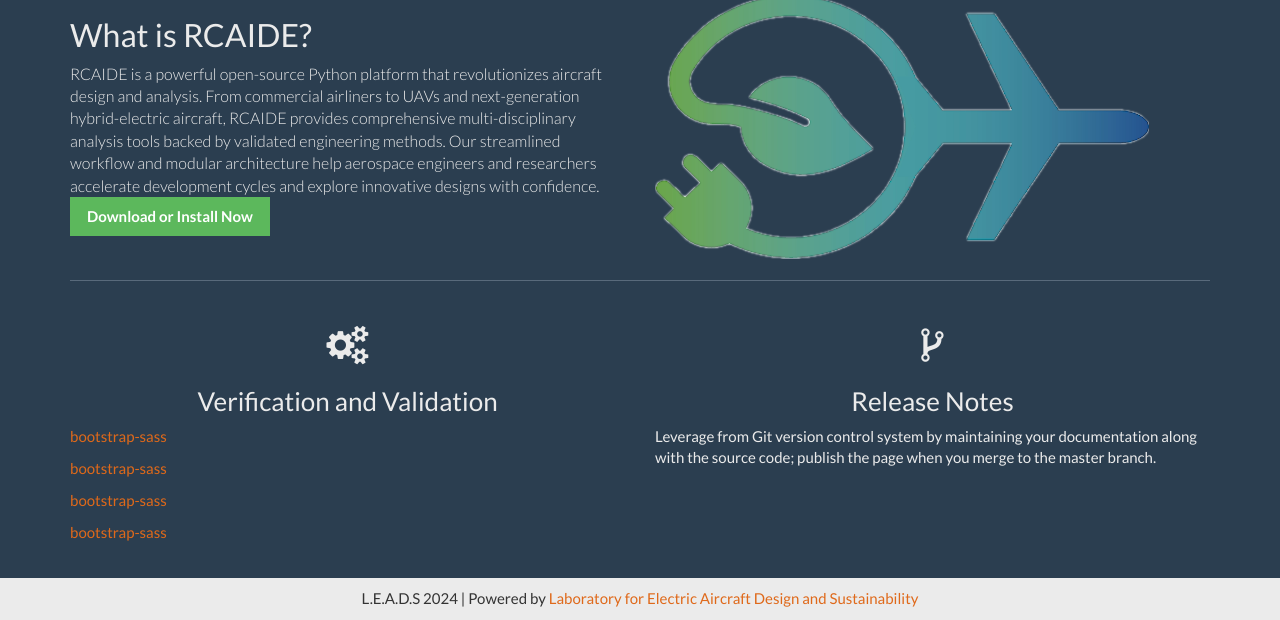
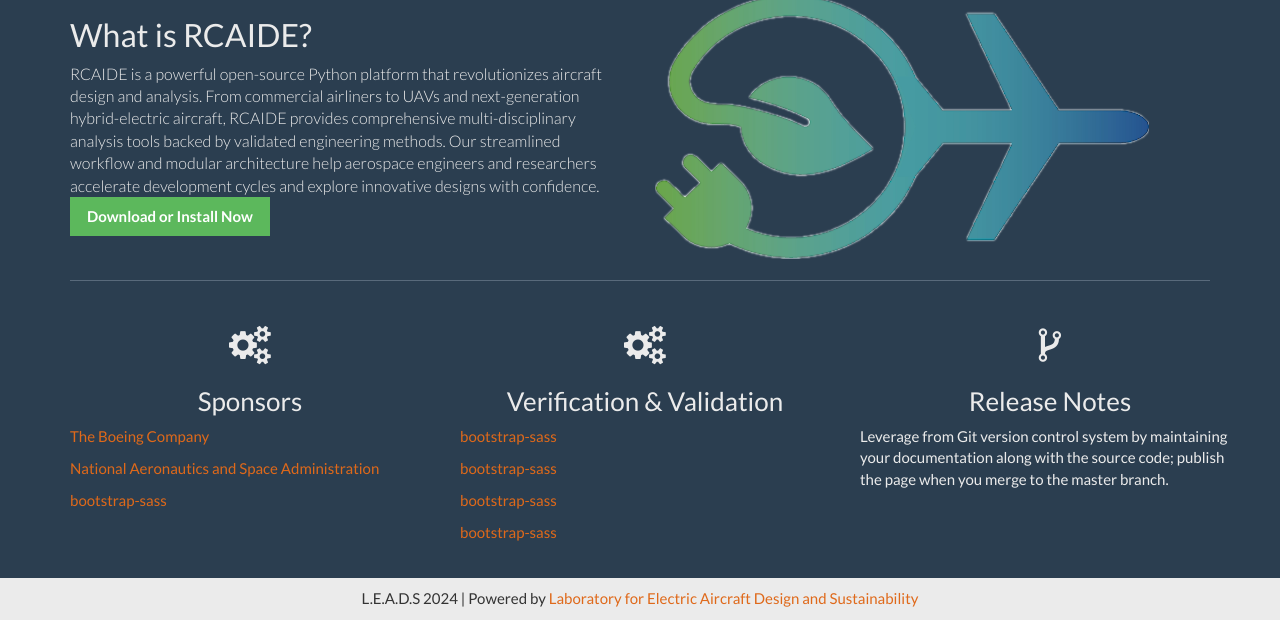
Before and after one commit to leadsgroup/RCAIDE_Website, a Jekyll site: the page built from index.html, in a window 1280 px wide and 900 px high, scrolled down 685 px, cut to the strip 280-900 px from the top of the window. Built offline with Jekyll 4.4.1, drawn with Linux system fonts in a browser that asks for light colours.

Commit message:
added sponser

```diff
--- a/index.html
+++ b/index.html
@@ -29,15 +29,24 @@ layout: default
     </div>
     <hr>
     <div class="row">
-        <div class="col-sm-6">
+        <div class="col-sm-4">
             <h1 class="text-center"><i class="fa fa-cogs" aria-hidden="true"></i></h1>
-            <h3 class="text-center">Verification and Validation</h3>
+            <h3 class="text-center">Sponsors</h3>
+            <p> <a href="https://www.boeing.com">The Boeing Company</a> </p>
+            <p> <a href="https://www.nasa.gov">National Aeronautics and Space Administration</a> </p>
+            <p> <a href="https://github.com/twbs/bootstrap-sass">bootstrap-sass</a> </p>
+        </div>
+    <div class="row">
+        <div class="col-sm-4">
+            <h1 class="text-center"><i class="fa fa-cogs" aria-hidden="true"></i></h1>
+            <h3 class="text-center">Verification & Validation</h3>
             <p> <a href="https://github.com/twbs/bootstrap-sass">bootstrap-sass</a> </p>
             <p> <a href="https://github.com/twbs/bootstrap-sass">bootstrap-sass</a> </p>
             <p> <a href="https://github.com/twbs/bootstrap-sass">bootstrap-sass</a> </p>
             <p> <a href="https://github.com/twbs/bootstrap-sass">bootstrap-sass</a> </p>
         </div>
-        <div class="col-sm-6">
+        <div class="row">
+        <div class="col-sm-4">
             <h1 class="text-center"><i class="fa fa-code-fork" aria-hidden="true"></i></h1>
             <h3 class="text-center">Release Notes</h3>
             <p>Leverage from Git version control system by
```
Also changed, not shown: 8 other files.
